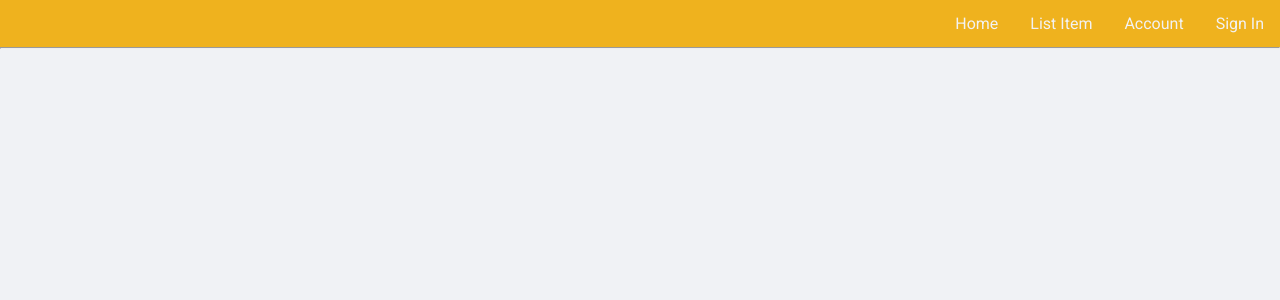
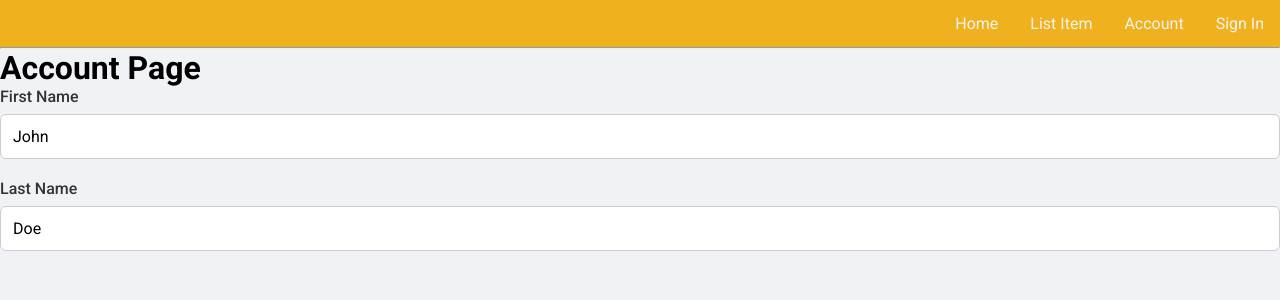
Before and after one commit to AK5222/Project-Trinket, a Flask app: template templates/accountPage.html in a window 1280 px wide. Shown: the part 87-387 px from the top of the page. Run offline with Flask 3, Linux system fonts and the light colour scheme; the template is opened without the code that fills it, so the values that code supplies are empty.

Commit message:
accountPage mods

```diff
--- a/templates/accountPage.html
+++ b/templates/accountPage.html
@@ -9,5 +9,19 @@
 {% block body %}
 <div class="account-page">
 
+    <main class="account-container">
+        <h1 class="account-title">Account Page</h1>
+        <form class="account-form">
+            <div class="form-group">
+                <label for="first-name">First Name</label>
+                <input type="text" id="first-name" name="first-name" placeholder="Enter First Name" value="John">
+            </div>
+            <div class="form-group">
+                <label for="last-name">Last Name</label>
+                <input type="text" id="last-name" name="last-name" placeholder="Enter Last Name" value="Doe">
+            </div>
+        </form>
+    </main>
+
 </div>
 {% endblock %}
```
